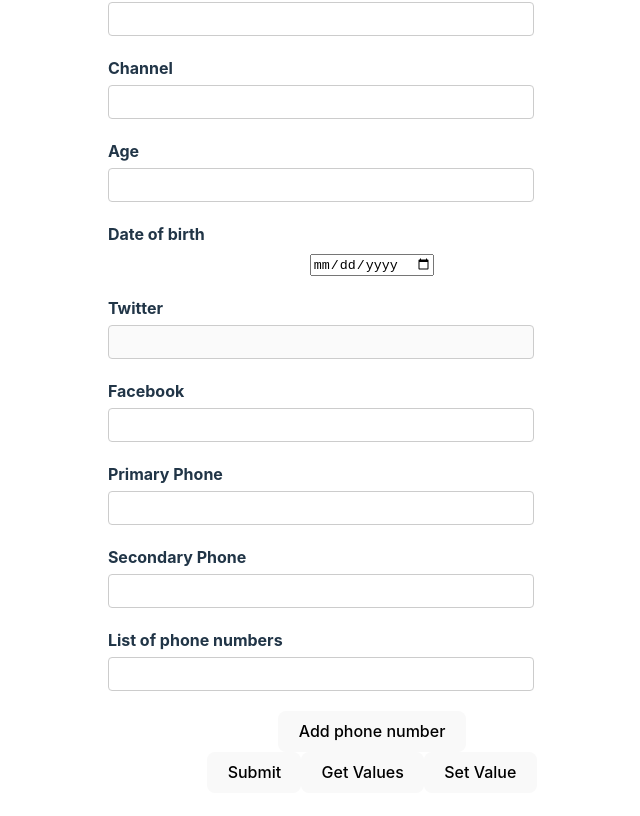
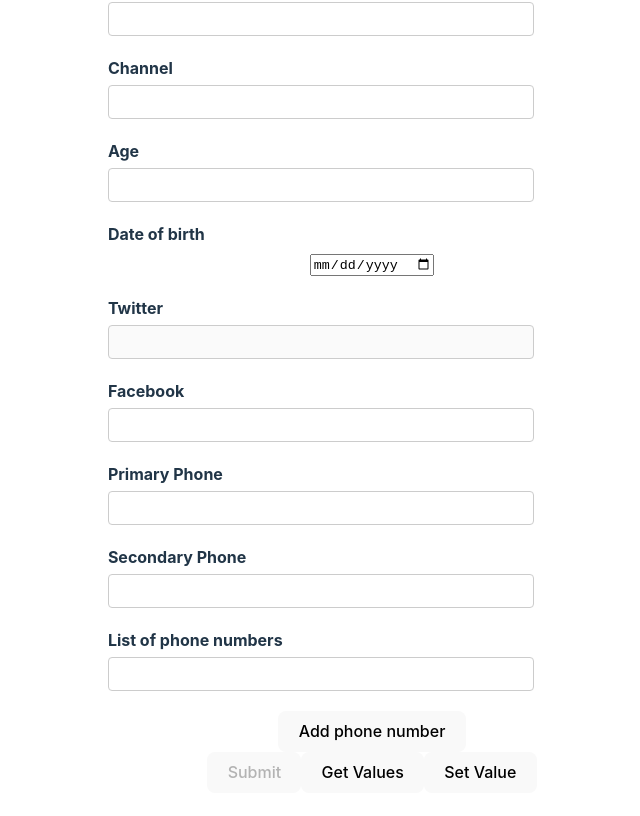
Before and after one commit to kafui4k/rhf, a React (Vite) app: page / in a window 1280 px wide. Shown: the part 358-1174 px from the top of the page, without its empty margins (268-908 px from the left). Built offline with nearby package versions, Linux system fonts and the light colour scheme.

Commit message:
disable form submission

```diff
--- a/src/components/YouTubeForm.tsx
+++ b/src/components/YouTubeForm.tsx
@@ -61,9 +61,9 @@
     setValue,
   } = form;
 
-  const { errors, touchedFields, dirtyFields } = formState;
+  const { errors, touchedFields, dirtyFields, isDirty, isValid } = formState;
 
-  console.log({ touchedFields, dirtyFields });
+  console.log({ touchedFields, dirtyFields, isDirty, isValid });
 
   const { fields, append, remove } = useFieldArray({
     name: "phNumbers",
@@ -255,7 +255,7 @@
           </div>
         </div>
 
-        <button>Submit</button>
+        <button disabled={!isDirty || !isValid}>Submit</button>
         <button type="button" onClick={handleGetValues}>
           Get Values
         </button>
```
